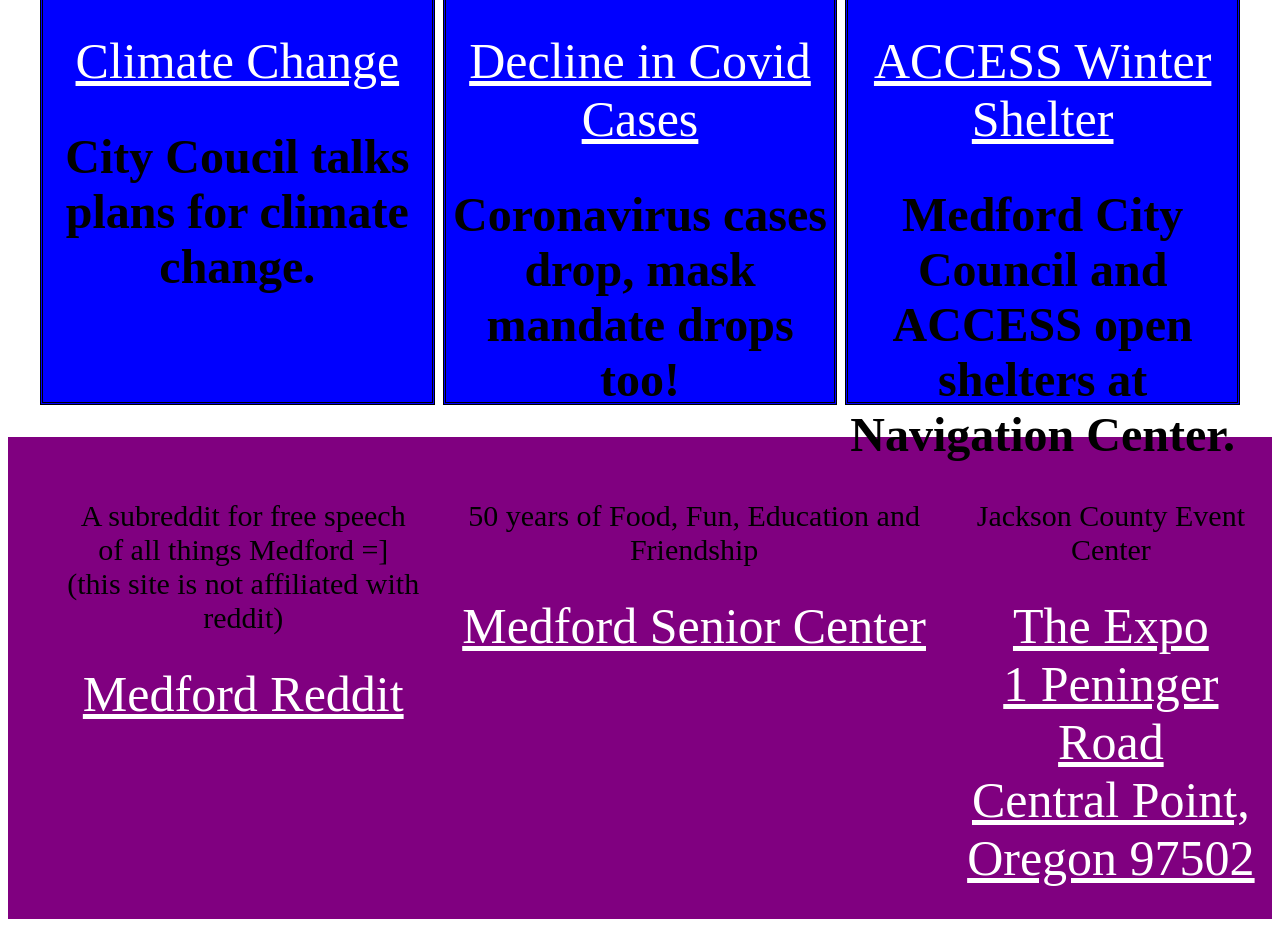
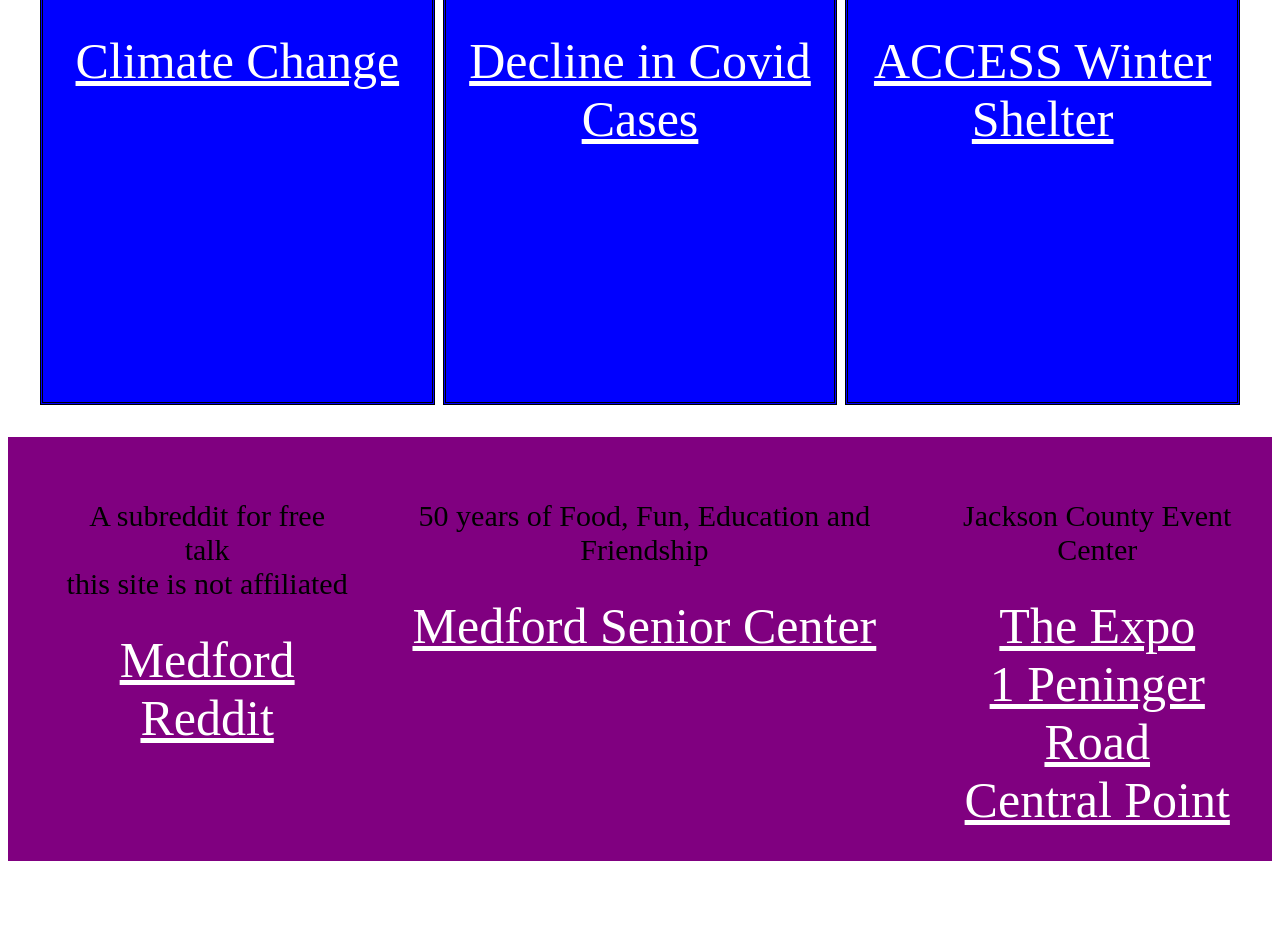
Before and after one commit to JetPlaneJay/MedfordNews1, a plain HTML site: page index.html in a window 1280 px wide. Shown: the part 1860-2787 px from the top of the page. After the commit the page ends 2729 px from the top, so only its background shows below. Drawn offline with Linux system fonts and the light colour scheme.

Commit message:
Update index.html

```diff
--- a/index.html
+++ b/index.html
@@ -26,7 +26,7 @@
                     <img src="images/ClimateChange.png" class="articleImage ClimateChange">
                     <h1>City Coucil News</h1>
                     <a href="https://ktvl.com/news/local/medford-city-council-discusses-new-plan-to-tackle-climate-change">Climate Change</a>
-                    <h2>City Coucil talks plans for climate change.</h2>
+
 
                 </article>
 
@@ -34,14 +34,14 @@
                     <img src="images/DownTownMedford.png" class="articleImage CovidCases">
                     <h1>Covid declining</h1>
                     <a href="https://www.fox26medford.com/covid-hospitalizations-declining-quickly-in-oregon-ohsu-says/">Decline in Covid Cases</a>
-                    <h2>Coronavirus cases drop, mask mandate drops too!</h2>
+
 
                 </article>
                     <article class="article">
                         <img src="images/Homeless.png" class="articleImage Homless">
                     <h1>ACCESS shelter</h1>
                     <a href="https://www.kdrv.com/news/local/medford-access-open-warming-shelter-for-monday-tuesday/article_34a6a7e2-9341-11ec-8746-7bfcc2ff6b82.html">ACCESS Winter Shelter</a>
-                    <h2>Medford City Council and ACCESS open shelters at Navigation Center.</h2>
+
 
                 </article>
             </div>
@@ -55,8 +55,7 @@
     <footer>
         <section class="footerList">
             <ul class="footerListItems">
-                <li class="footerListItem"><p>A subreddit for free speech <br>
-                    of all things Medford =] <br>(this site is not affiliated with reddit)</p>
+                <li class="footerListItem"><p>A subreddit for free talk <br> this site is not affiliated</p>
                     <a href="https://www.reddit.com/r/Medford/">Medford Reddit</a>
                 </li>
                 <li class="footerListItem"><p>50 years of Food, Fun, Education and Friendship</p>
@@ -65,7 +64,7 @@
                 <li class="footerListItem"><p>Jackson County Event Center</p>
                     <a href="https://attheexpo.com/">The Expo
                         <br>1 Peninger Road<br>
-                        Central Point, <br>Oregon 97502</a>
+                        Central Point</a>
                 </li>
             </ul>
         </section>
```
